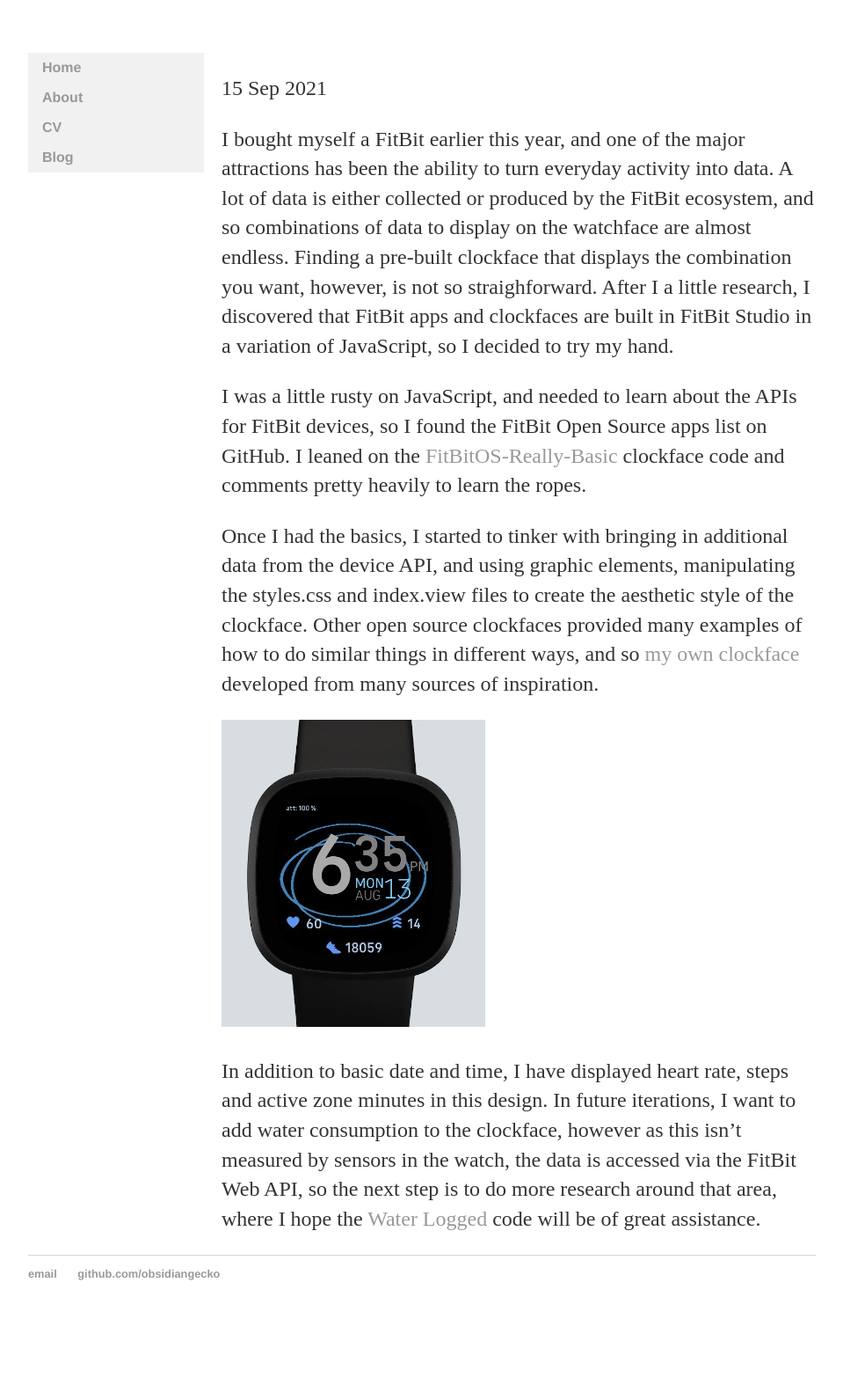
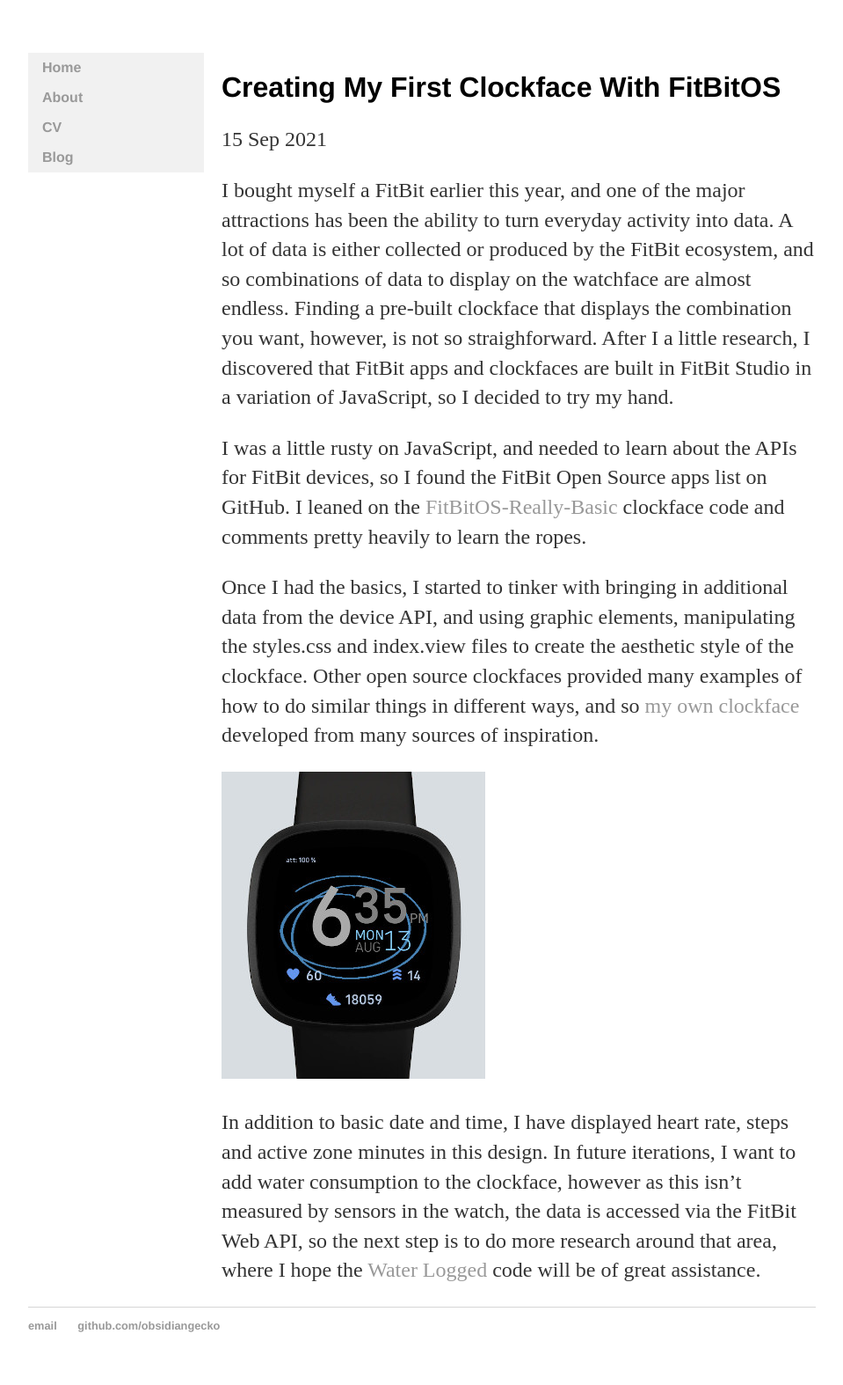
Before and after one commit to obsidiangecko/obsidiangecko.github.io, a Jekyll site: the page built from _posts/2021-09-15-creating-my-first-clockface-with-fitbitos.md, in a window 1280 px wide. Shown: the whole page at 88% size, without its empty margins (160-1119 px from the left). Built offline with Jekyll 4.4.1, drawn with Linux system fonts in a browser that asks for light colours; our own code applies the rules of GitHub Pages for plain Markdown files; before the commit the page ends 1515 px from its top, so only the background shows below that.

Commit message:
Update 2021-09-15-creating-my-first-clockface-with-fitbitos.md

```diff
--- a/_posts/2021-09-15-creating-my-first-clockface-with-fitbitos.md
+++ b/_posts/2021-09-15-creating-my-first-clockface-with-fitbitos.md
@@ -1,6 +1,6 @@
 ---
 layout: post
-title: "Creating My First Clockface With FitBitOS
+title: "Creating My First Clockface With FitBitOS"
 date: 2021-09-15
 ---
 
```
